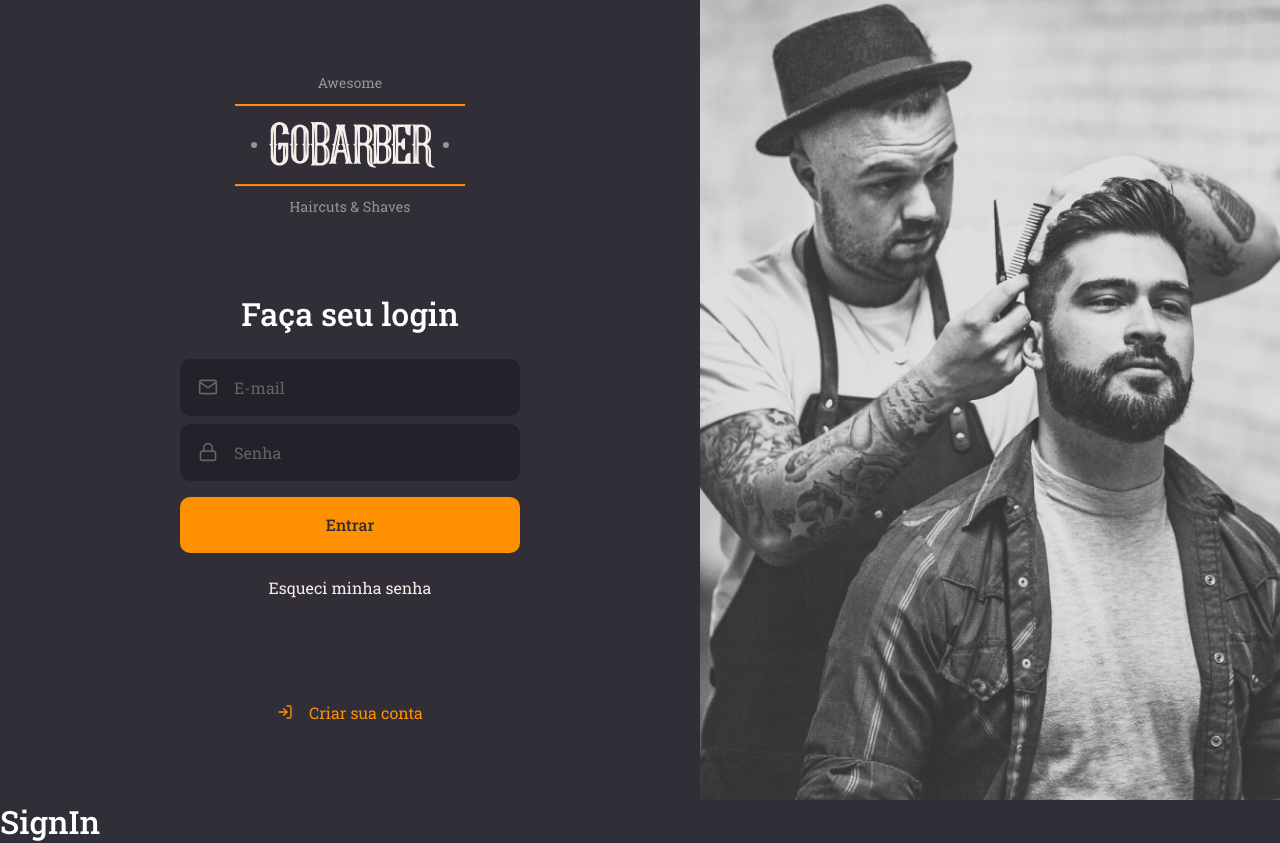
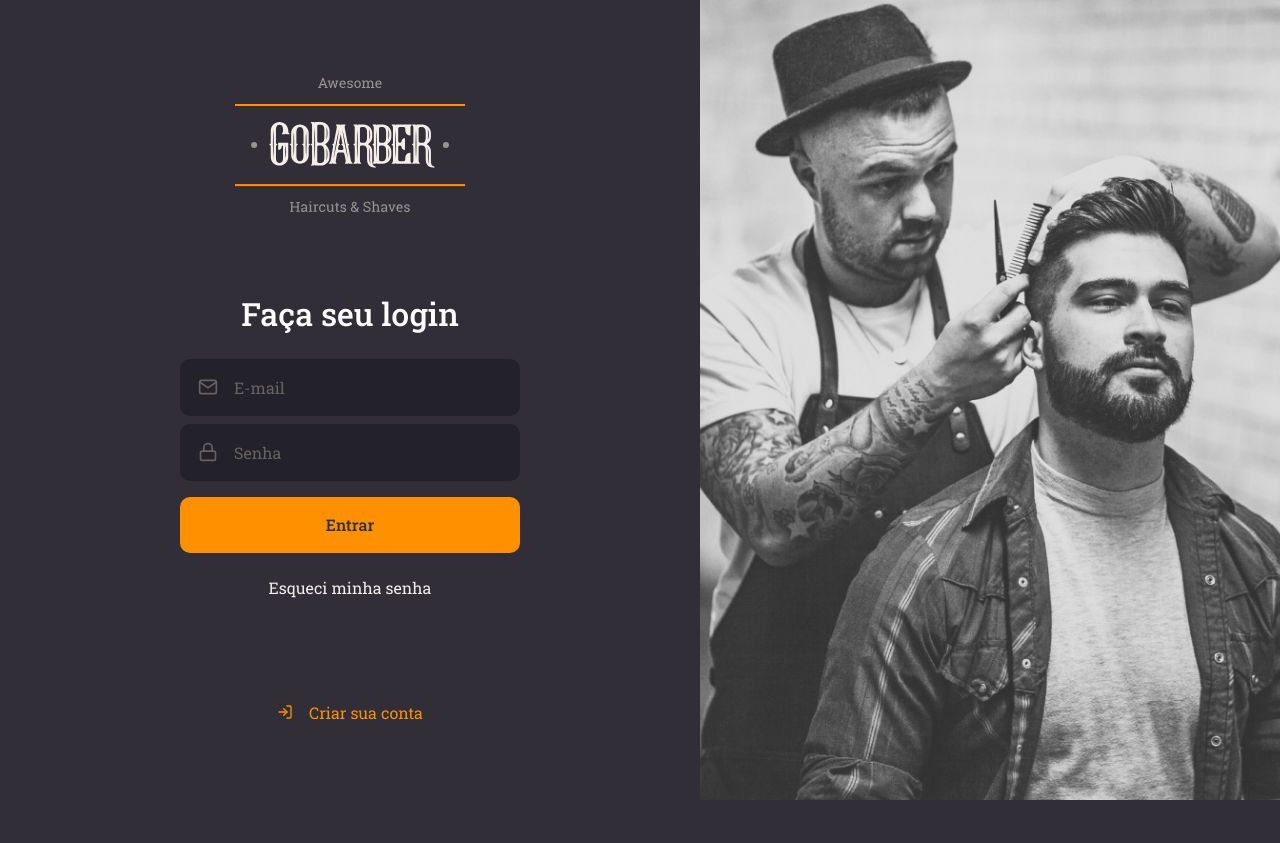
Before and after one commit to jefim9413/gobarber-web, a React (Create React App) app: page / in a window 1280 px wide. After the commit the page ends 800 px from the top, so only its background shows below. Built offline with nearby package versions, Linux system fonts and the light colour scheme.

Commit message:
Página de login

```diff
--- a/src/pages/SignIn/index.tsx
+++ b/src/pages/SignIn/index.tsx
@@ -31,7 +31,6 @@ const SignIn: React.FC = () => (
       </Content>
       <Background />
     </Container>
-    <h1>SignIn</h1>
   </>
 );
 
```
